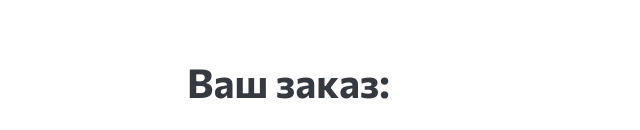
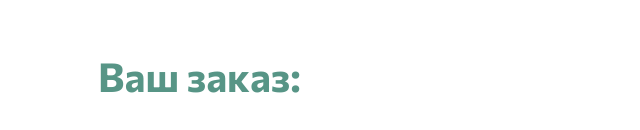
Before and after one commit to statik2002/SelfStorage, a Django app: template SelfStorage/main/templates/main/order2.html in a window 1280 px wide. Shown: the part 126-256 px from the top of the page, without its empty margins (0-640 px from the left). Run offline with Django 4.2, Linux system fonts and the light colour scheme; the template is opened without the code that fills it: values that come from a table or form of the project are taken from there, others are empty; parts of the project's set-up code (start-up, migrations or seed data) failed here and were passed over.

Commit message:
added style in order2

```diff
--- a/SelfStorage/main/templates/main/order2.html
+++ b/SelfStorage/main/templates/main/order2.html
@@ -6,7 +6,7 @@
     <div class="modal-body d-flex">
         <form class="d-flex flex-column justify-content-center align-items-left"  action="{% url 'main:order2' box.pk %}" method="post">
           {% csrf_token %}
-          <h1 class="modal-title text-center fw-bold mb-3">Ваш заказ:</h1>
+          <h1 class="fw-bold SelfStorage_green mb-5">Ваш заказ:</h1>
             <li>Город: {{ box.storage.city }}</li>
             <li>Бокс: {{ box.title }}</li>
             <li>Розер бокса: {{ box.length }} X {{ box.length }}</li>
```
